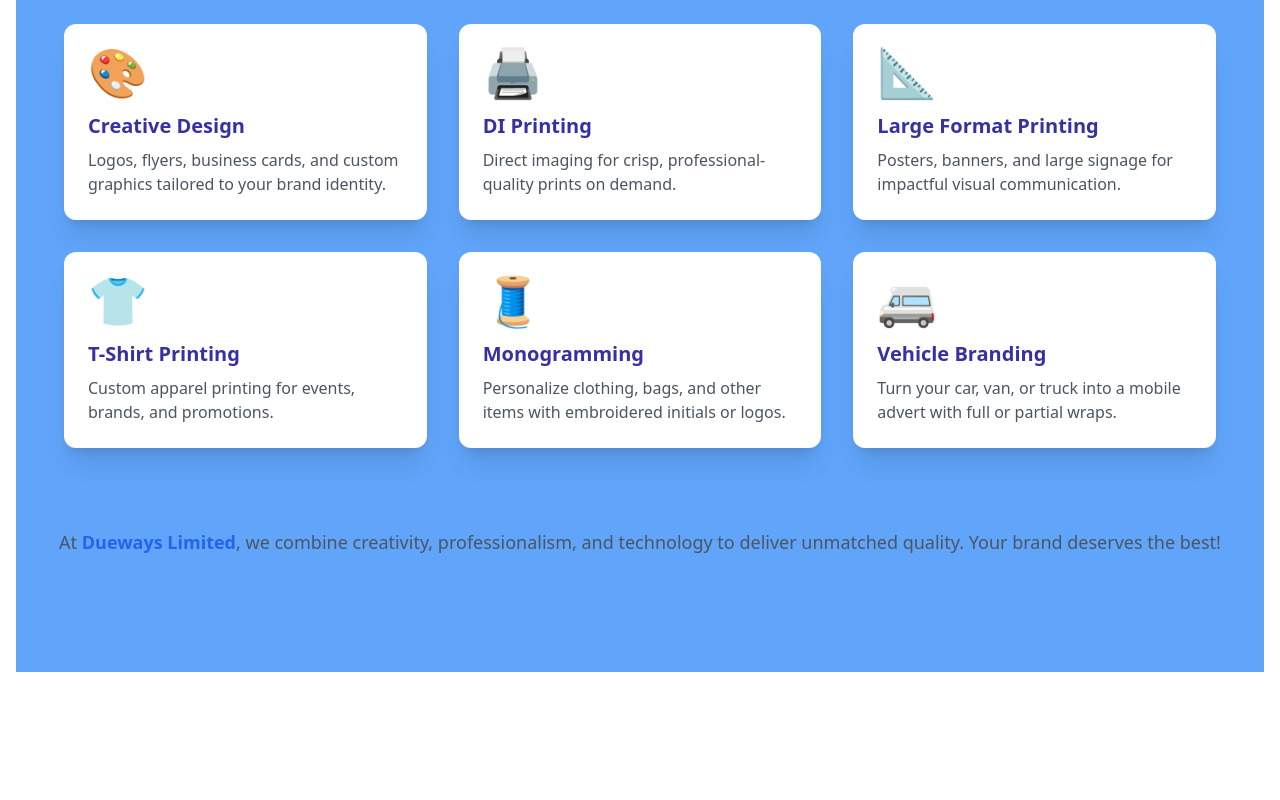
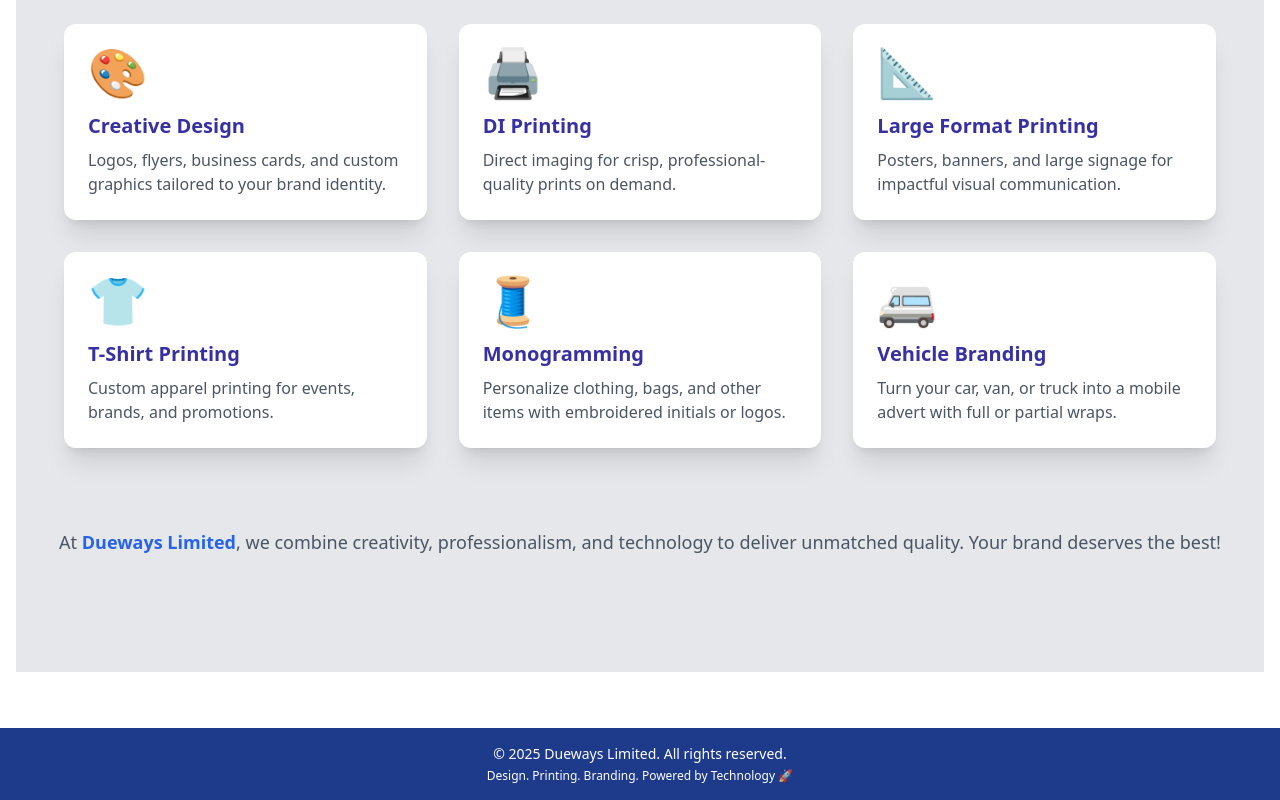
Before and after one commit to Mfonisorobert/dueways, a React (Vite) app: page /services in a window 1280 px wide. Shown: the part 214-1014 px from the top of the page. Before the commit the page ends 902 px from the top, so only its background shows below. Built offline with nearby package versions, Linux system fonts and the light colour scheme.

Commit message:
dueways website

```diff
--- a/src/App.jsx
+++ b/src/App.jsx
@@ -23,11 +23,13 @@ const App = () => {
           <Route path="/track-order" element={<TrackOrder />} />
           <Route path="/feedback" element={<Feedback />} />
           <Route path="/submit-work" element={<SubmitWork />} />
-          <Route path="/footer" element={<Footer />} />
 
         </Routes>
+        </div>
+
+        {/* Footer always visible */}
+        <Footer />
       </div>
-    </div>
   );
 };
 
--- a/src/components/Footer.jsx
+++ b/src/components/Footer.jsx
@@ -1,9 +1,9 @@
 function Footer() {
     return (
-      <footer className="bg-blue-600 text-white text-center py-6 mt-10">
+      <footer className="bg-blue-900 text-white text-center py-4 mt-10">
         <div className="container mx-auto px-4">
           <p className="text-sm">&copy; {new Date().getFullYear()} Dueways Limited. All rights reserved.</p>
-          <p className="text-xs mt-2">Design. Printing. Branding. Powered by Technology 🚀</p>
+          <p className="text-xs mt-1">Design. Printing. Branding. Powered by Technology 🚀</p>
         </div>
       </footer>
     );
--- a/src/pages/Services.jsx
+++ b/src/pages/Services.jsx
@@ -35,7 +35,7 @@ const services = [
 
 const Services = () => {
   return (
-    <div className="min-h-screen bg-blue-400 py-16 px-6">
+    <div className="min-h-screen bg-gray-200 py-16 px-6">
       <div className="max-w-6xl mx-auto">
         <h2 className="text-4xl font-bold text-center mb-12 text-gray-800">Our Services</h2>
         <div className="grid md:grid-cols-2 lg:grid-cols-3 gap-8">
```
